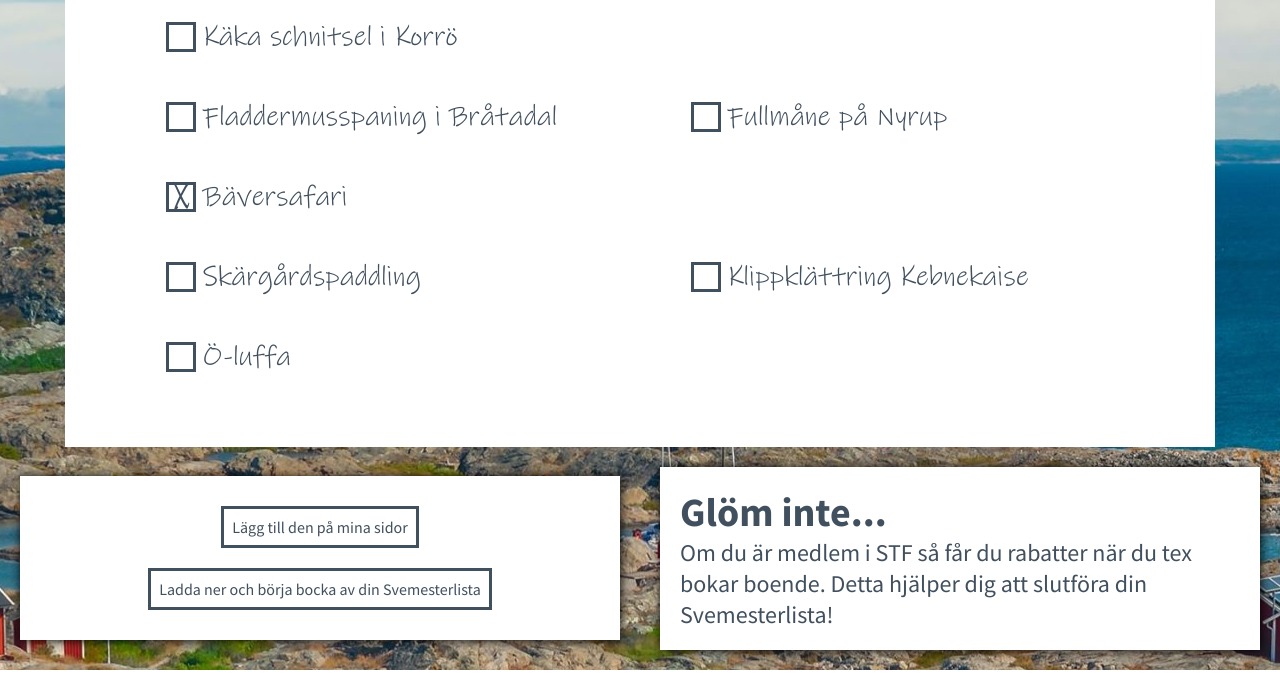
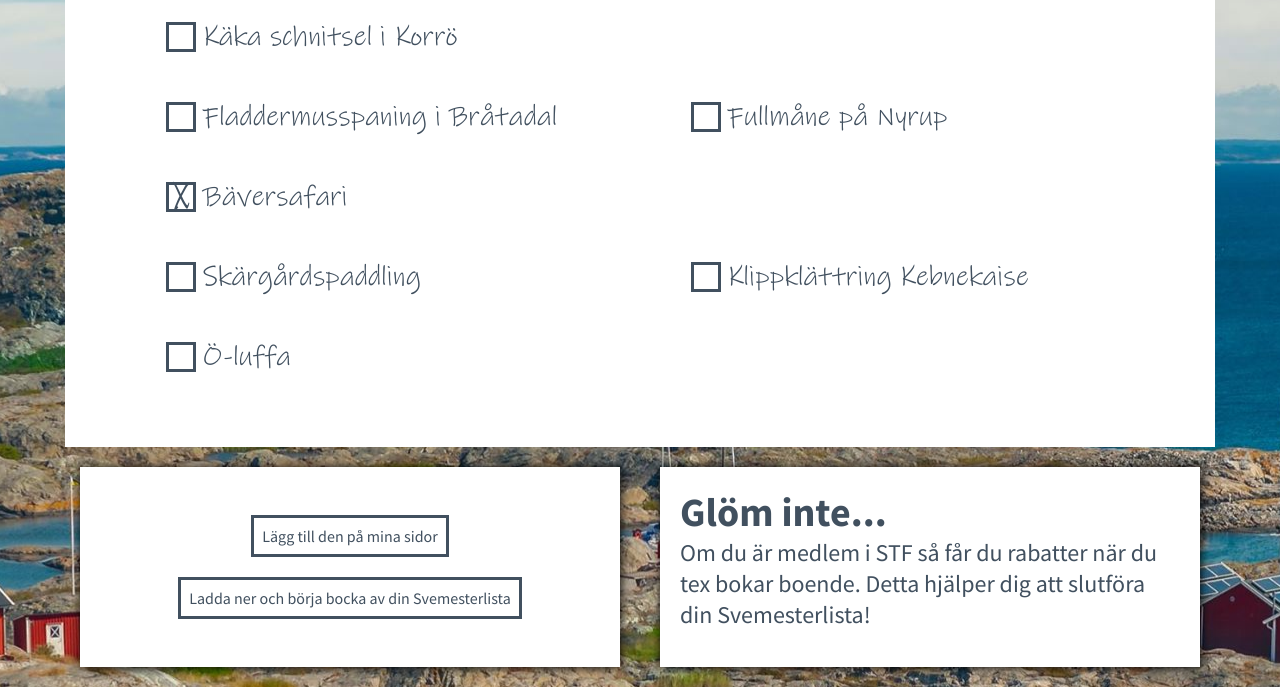
Before and after one commit to Cleanly1/stf-svemester, a plain HTML site: page index.html in a window 1280 px wide. Shown: the part 523-1210 px from the top of the page. Drawn offline with Linux system fonts and the light colour scheme; a web font is replaced by a local one.

Commit message:
adjusted styling

```diff
--- a/style.css
+++ b/style.css
@@ -151,7 +151,8 @@ li {
 	background-color: white;
 	padding: 20px;
 	margin: 20px;
-	width: calc(50vw - 80px);
+	width: calc(50vw - 140px);
+	height: 20vh;
 	box-shadow: black 1px 1px 10px;
 }
 
@@ -180,12 +181,14 @@ li {
 	flex-flow: row nowrap;
 	justify-content: center;
 	align-items: center;
+	height: auto;
 	width: auto;
 }
 .infoText {
 	padding: 20px;
 	margin: 20px;
-	width: calc(50vw - 80px);
+	width: calc(50vw - 140px);
+	height: 20vh;
 	background-color: white;
 	color: var(--darkBlue);
 	font-family: var(--fontBread);
```
